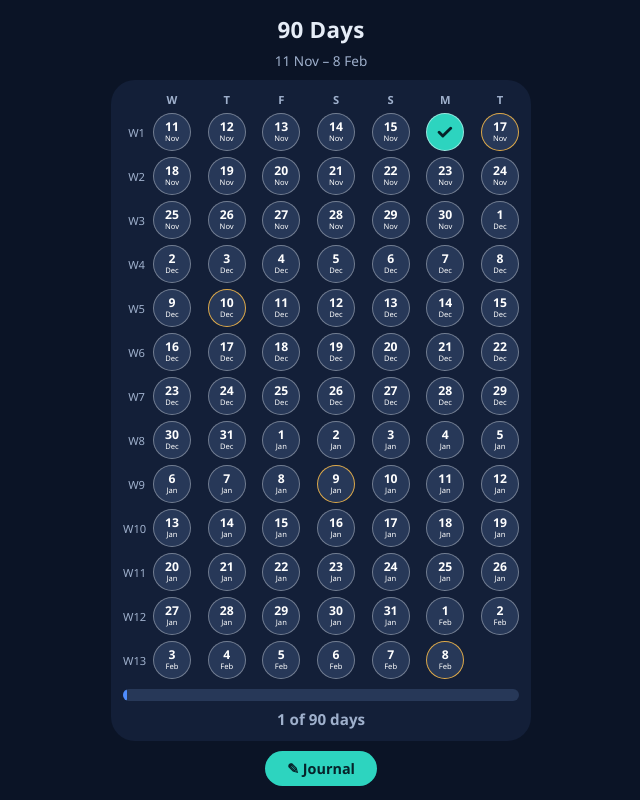
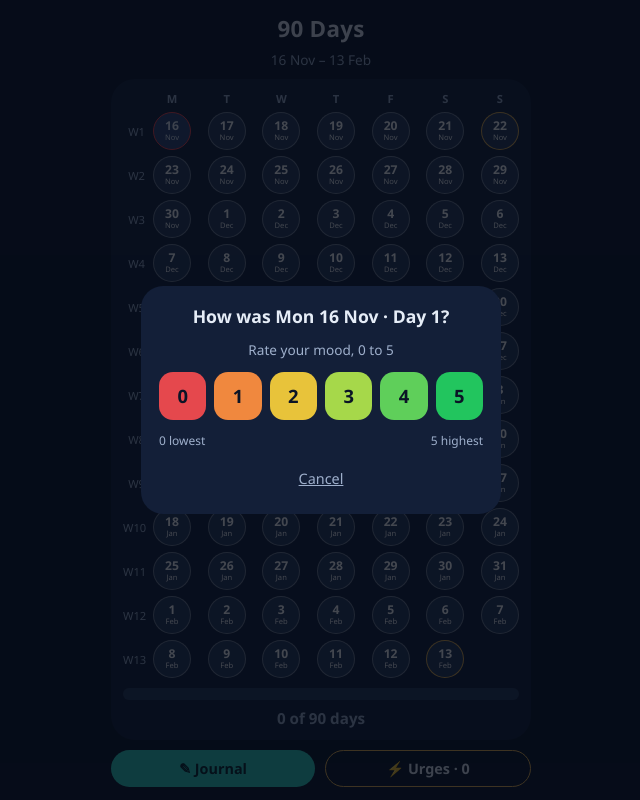
Before and after one commit to JackSoze/90-day-tracker, a plain HTML site: page index.html in a window 1280 px wide. Both pictures are taken after a click on the button "16 Nov". Shown: the whole page, without its empty margins (319-959 px from the left). Drawn offline with Linux system fonts and the light colour scheme.

Commit message:
Add files via upload

```diff
--- a/index.html
+++ b/index.html
@@ -35,8 +35,8 @@ body{
 .hd h1{margin:0; font-size:1.4rem; font-weight:700; letter-spacing:.01em}
 .hd p{margin:6px 0 0; font-size:.85rem; color:var(--muted)}
 main{width:100%; max-width:420px}
-.bar{height:12px; border-radius:99px; background:var(--empty); margin:10px 0 0; overflow:hidden}
-.bar i{display:block; height:100%; width:0; background:var(--done); border-radius:99px; transition:width .3s, background-size .3s}
+.bar{height:12px; border-radius:99px; background:var(--empty); margin:10px 0 0; overflow:hidden; display:flex}
+.bar i{display:block; flex:1; height:100%; background:transparent; transition:background .25s}
 .grid{background:var(--surface); border-radius:24px; padding:12px}
 .row{display:flex; align-items:center; gap:8px; margin-bottom:6px}
 .row:last-child{margin-bottom:0}
@@ -62,6 +62,21 @@ main{width:100%; max-width:420px}
 .d svg{width:55%; height:55%}
 .jb{display:block; margin:10px auto 0; padding:8px 22px; border:0; border-radius:99px; background:var(--done); color:var(--done-ink); font:inherit; font-size:.9rem; font-weight:600; cursor:pointer}
 :focus-visible{outline:3px solid var(--ring); outline-offset:2px}
+/* journal + urge buttons, mood popup, urge popup */
+.brow{display:flex; gap:10px; margin-top:10px}
+.brow .jb{flex:1; margin:0; padding:8px 10px; white-space:nowrap}
+.jb.ub{background:transparent; color:var(--ink); border:1.5px solid var(--ring)}
+.ov{position:fixed; inset:0; z-index:30; display:flex; align-items:center; justify-content:center; padding:16px; background:rgba(5,10,20,.75)}
+.sheet{width:100%; max-width:360px; background:var(--surface); border-radius:22px; padding:18px; display:flex; flex-direction:column; gap:12px; text-align:center}
+.sheet h3{margin:0; font-size:1.1rem}
+.sheet p{margin:0; font-size:.85rem; color:var(--muted); line-height:1.4}
+.moods{display:grid; grid-template-columns:repeat(6,1fr); gap:8px}
+.mb{height:48px; border:0; border-radius:14px; font:inherit; font-size:1.15rem; font-weight:700; color:#0b1426; cursor:pointer; -webkit-tap-highlight-color:transparent}
+.mb.sel{outline:3px solid #fff; outline-offset:2px}
+.scale{display:flex; justify-content:space-between; font-size:.75rem; color:var(--muted)}
+.big{font-size:3.4rem; font-weight:700; line-height:1}
+.lk{border:0; background:none; color:var(--muted); font:inherit; font-size:.9rem; padding:8px; cursor:pointer; text-decoration:underline}
+.lk.rm{color:#ff7a7a}
 /* journal page */
 .jp{position:fixed; inset:0; z-index:20; background:var(--bg); overflow-y:auto; display:flex; flex-direction:column; padding:calc(12px + env(safe-area-inset-top,0px)) 16px calc(16px + env(safe-area-inset-bottom,0px))}
 .jp[hidden]{display:none}
@@ -109,8 +124,29 @@ main{width:100%; max-width:420px}
 <main>
   <header class="hd"><h1>90 Days</h1><p id="sub"></p></header>
   <section class="grid" id="grid" aria-label="Days"></section>
-  <button type="button" class="jb" id="jb">&#9998; Journal</button>
+  <div class="brow"><button type="button" class="jb" id="jb">&#9998; Journal</button><button type="button" class="jb ub" id="ub">&#9889; Urges</button></div>
 </main>
+<div class="ov" id="moodOv" hidden>
+  <div class="sheet" role="dialog" aria-label="Mood rating">
+    <h3 id="moodTitle">How was today?</h3>
+    <p>Rate your mood, 0 to 5</p>
+    <div class="moods" id="moodRow"></div>
+    <div class="scale"><span>0 lowest</span><span>5 highest</span></div>
+    <button type="button" class="lk rm" id="moodRm" hidden>Remove tick</button>
+    <button type="button" class="lk" id="moodCancel">Cancel</button>
+  </div>
+</div>
+<div class="ov" id="urgeOv" hidden>
+  <div class="sheet" role="dialog" aria-label="Urge counter">
+    <h3>Urge counter</h3>
+    <p>Tap each time an urge comes. Today:</p>
+    <div class="big" id="uToday">0</div>
+    <button type="button" class="pb" id="uAdd">+ Log an urge</button>
+    <button type="button" class="lk" id="uSub">Undo last</button>
+    <p id="uStats"></p>
+    <button type="button" class="lk" id="uClose">Close</button>
+  </div>
+</div>
 <div class="jp" id="jp" hidden>
   <div class="jpin">
     <div class="jtop">
@@ -182,8 +218,19 @@ main{width:100%; max-width:420px}
     if(s){var a=JSON.parse(s); if(Array.isArray(a)&&a.length===TOTAL) done=a.map(Boolean);}
   }catch(e){}
   function save(){try{localStorage.setItem(KEY,JSON.stringify(done));}catch(e){}}
-  // Day 1 is fixed to 11 Nov 2026 (restarted). Change the numbers below (year, month 0-11, day) to move it.
-  var start=new Date(2026,10,11);
+  // Day 1 is fixed to 16 Nov 2026 (restarted). Change the numbers below (year, month 0-11, day) to move it.
+  var start=new Date(2026,10,16);
+  // One-time reset: when the start date changes, clear old ticks (journal entries are kept).
+  try{
+    var SK="counter90:start", SV="2026-11-16";
+    if(localStorage.getItem(SK)!==SV){ done=new Array(TOTAL).fill(false); localStorage.setItem(KEY,JSON.stringify(done)); localStorage.setItem(SK,SV); localStorage.removeItem("counter90:mood"); }
+  }catch(e){}
+  var MK="counter90:mood", UK="counter90:urges";
+  /* mood per day: 0 (lowest, red) to 5 (highest, green) */
+  var MCOL=["#e5484d","#f0883e","#e8c33a","#a6d84a","#5fcf5a","#22c55e"];
+  var mood=new Array(TOTAL).fill(null);
+  try{var ms=JSON.parse(localStorage.getItem(MK)||"null"); if(Array.isArray(ms)&&ms.length===TOTAL) mood=ms.map(function(v){return (typeof v==="number"&&v>=0&&v<=5)?v:null;});}catch(e){}
+  function saveMood(){try{localStorage.setItem(MK,JSON.stringify(mood));}catch(e){}}
   var MON=["Jan","Feb","Mar","Apr","May","Jun","Jul","Aug","Sep","Oct","Nov","Dec"];
   var DAYN=["Sun","Mon","Tue","Wed","Thu","Fri","Sat"];
   function dateOf(i){return new Date(start.getFullYear(),start.getMonth(),start.getDate()+i);}
@@ -215,14 +262,14 @@ main{width:100%; max-width:420px}
         b.addEventListener("pointerdown",function(){lp=false; clearTimeout(lt); lt=setTimeout(function(){lp=true; openJournal(i);},500);});
         ["pointerup","pointerleave","pointercancel"].forEach(function(ev){b.addEventListener(ev,function(){clearTimeout(lt);});});
         b.addEventListener("contextmenu",function(e){e.preventDefault();});
-        b.addEventListener("click",function(){ if(lp){lp=false; return;} if(i>todayIdx()) return; done[i]=!done[i]; save(); render();});
+        b.addEventListener("click",function(){ if(lp){lp=false; return;} if(i>todayIdx()) return; openMood(i);});
         days.appendChild(b); btns[i]=b;
       })(i);
     }
     row.appendChild(lab); row.appendChild(days); grid.appendChild(row);
   }
   var barEl=document.createElement("div"); barEl.className="bar"; barEl.setAttribute("role","progressbar");
-  var fill=document.createElement("i"); barEl.appendChild(fill); grid.appendChild(barEl);
+  var segs=[]; for(var si=0;si<TOTAL;si++){var sg=document.createElement("i"); barEl.appendChild(sg); segs.push(sg);} grid.appendChild(barEl);
   var cnt=document.createElement("div"); cnt.className="cnt"; grid.appendChild(cnt);
   function render(){
     var ti=todayIdx();
@@ -237,10 +284,7 @@ main{width:100%; max-width:420px}
       btns[i].setAttribute("aria-pressed",done[i]);
     }
     var c=done.filter(Boolean).length;
-    fill.style.width=(c/TOTAL*100)+"%";
-    fill.style.backgroundImage="linear-gradient(90deg,#4f8cff 0%,#2dd4bf 100%)";
-    fill.style.backgroundRepeat="no-repeat";
-    fill.style.backgroundSize=(c?10000/(c/TOTAL*100):100)+"% 100%";
+    for(var k=0;k<TOTAL;k++){ segs[k].style.background=done[k]?(mood[k]!==null?MCOL[mood[k]]:"#2dd4bf"):"transparent"; }
     cnt.textContent=c+" of "+TOTAL+" days";
     barEl.setAttribute("aria-valuenow",c); barEl.setAttribute("aria-valuemax",TOTAL);
     var s0=dateOf(0), s1=dateOf(TOTAL-1);
@@ -434,6 +478,7 @@ main{width:100%; max-width:420px}
     goBack();
   });
   window.addEventListener("popstate",function(){
+    if(modalEl){ closeModal(true); return; }
     if(jp.hidden) return;
     pushed=false;
     goBack().then(function(){ if(!jp.hidden){try{history.pushState({j:1},""); pushed=true;}catch(e){}} });
@@ -535,6 +580,48 @@ main{width:100%; max-width:420px}
   $("jb").addEventListener("click",function(){openJournal();});
   document.addEventListener("keydown",function(e){if(e.key==="Escape"&&!jp.hidden) $("jback").click();});
 
+  /* ---------- Mood popup + urge counter (back button closes the popup first) ---------- */
+  var modalEl=null, mpushed=false, moodDay=-1;
+  function openModal(el){ el.hidden=false; modalEl=el; try{history.pushState({m:1},""); mpushed=true;}catch(e){} }
+  function closeModal(viaPop){
+    if(!modalEl) return;
+    modalEl.hidden=true; modalEl=null;
+    if(mpushed&&!viaPop){mpushed=false; try{history.back();}catch(e){}} else mpushed=false;
+  }
+  ["moodOv","urgeOv"].forEach(function(id){$(id).addEventListener("click",function(e){ if(e.target===this) closeModal(); });});
+  var mbtns=[];
+  MCOL.forEach(function(c,n){
+    var b=document.createElement("button"); b.type="button"; b.className="mb"; b.textContent=n; b.style.background=c; b.setAttribute("aria-label","Mood "+n+" of 5");
+    b.addEventListener("click",function(){ done[moodDay]=true; mood[moodDay]=n; save(); saveMood(); render(); closeModal(); });
+    $("moodRow").appendChild(b); mbtns.push(b);
+  });
+  function openMood(i){
+    moodDay=i;
+    $("moodTitle").textContent="How was "+lbl(i)+"?";
+    mbtns.forEach(function(b,n){b.classList.toggle("sel",done[i]&&mood[i]===n);});
+    $("moodRm").hidden=!done[i];
+    openModal($("moodOv"));
+  }
+  $("moodRm").addEventListener("click",function(){ done[moodDay]=false; mood[moodDay]=null; save(); saveMood(); render(); closeModal(); });
+  $("moodCancel").addEventListener("click",function(){closeModal();});
+  var urges={};
+  try{var us=JSON.parse(localStorage.getItem(UK)||"null"); if(us&&typeof us==="object") urges=us;}catch(e){}
+  function saveUrges(){try{localStorage.setItem(UK,JSON.stringify(urges));}catch(e){}}
+  function dkey(d){return d.getFullYear()+"-"+(d.getMonth()+1)+"-"+d.getDate();}
+  function updateUrge(){
+    var now=new Date(), today=urges[dkey(now)]||0, week=0, total=0, k, j;
+    for(k in urges) total+=urges[k]||0;
+    for(j=0;j<7;j++){ week+=urges[dkey(new Date(now.getFullYear(),now.getMonth(),now.getDate()-j))]||0; }
+    $("uToday").textContent=today;
+    $("uStats").textContent="Last 7 days: "+week+"  \u00b7  All time: "+total;
+    $("ub").innerHTML="&#9889; Urges \u00b7 "+today;
+  }
+  $("ub").addEventListener("click",function(){ updateUrge(); openModal($("urgeOv")); });
+  $("uAdd").addEventListener("click",function(){ var t=dkey(new Date()); urges[t]=(urges[t]||0)+1; saveUrges(); updateUrge(); });
+  $("uSub").addEventListener("click",function(){ var t=dkey(new Date()); if(urges[t]>0){ urges[t]--; if(!urges[t]) delete urges[t]; saveUrges(); updateUrge(); } });
+  $("uClose").addEventListener("click",function(){closeModal();});
+  updateUrge();
+
   function fit(){
     var main=document.querySelector("main"), cs=getComputedStyle(document.body);
     var avail=document.body.clientHeight-parseFloat(cs.paddingTop)-parseFloat(cs.paddingBottom);
```
